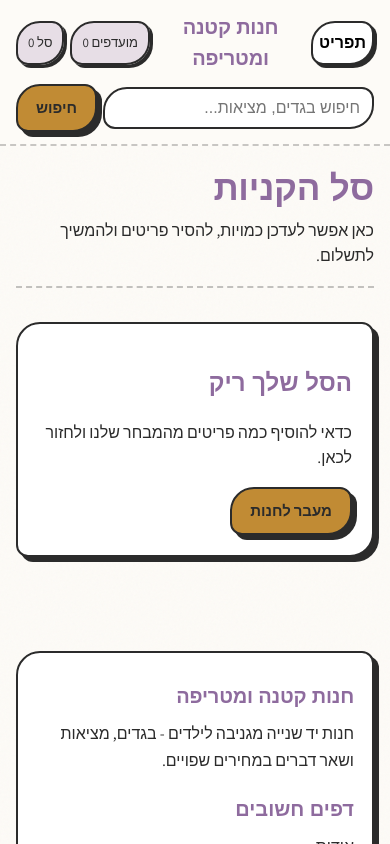
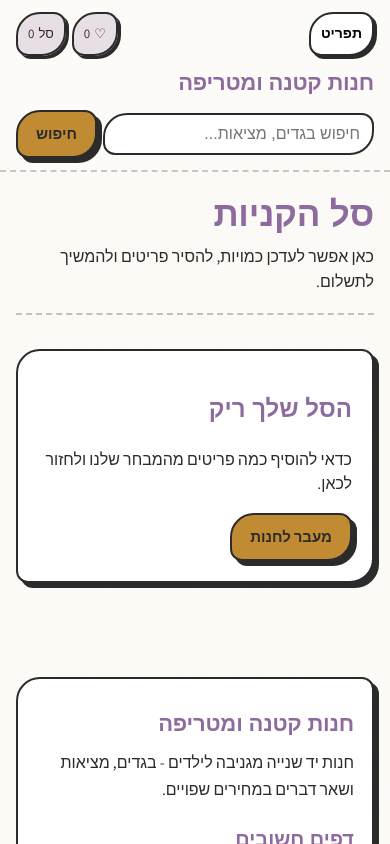
Before and after one commit to Doringber/vintage-market, a Next.js app: page /cart in a window 390 px wide. Shown: the top 844 px of the page. Built offline with nearby package versions, Linux system fonts and the light colour scheme; a web font is replaced by a local one.

Commit message:
fix: loosen the mobile header and keep the hero pitch simple
Stack the phone header into menu, brand, and search rows so the top bar is usable.

Co-authored-by: Dor ingber <Doringber@users.noreply.github.com>

```diff
--- a/app/components/header-actions.tsx
+++ b/app/components/header-actions.tsx
@@ -13,7 +13,11 @@ export function HeaderActions() {
         href="/favorites"
         aria-label={`מועדפים, ${favoriteCount} פריטים`}
       >
-        מועדפים {favoriteCount}
+        <span className="actionLabelFull">מועדפים</span>
+        <span className="actionLabelShort" aria-hidden="true">
+          ♡
+        </span>
+        <span>{favoriteCount}</span>
       </Link>
 
       <Link
@@ -21,7 +25,11 @@ export function HeaderActions() {
         href="/cart"
         aria-label={`סל קניות, ${cartCount} פריטים`}
       >
-        סל {cartCount}
+        <span className="actionLabelFull">סל</span>
+        <span className="actionLabelShort" aria-hidden="true">
+          סל
+        </span>
+        <span>{cartCount}</span>
       </Link>
     </div>
   );
--- a/app/components/mobile-nav.tsx
+++ b/app/components/mobile-nav.tsx
@@ -46,7 +46,7 @@ export function MobileNav() {
         aria-controls="mobile-menu"
         onClick={() => setOpen((current) => !current)}
       >
-        {open ? "סגירה" : "תפריט"}
+        <span className="menuToggleText">{open ? "סגירה" : "תפריט"}</span>
       </button>
 
       {open ? (
--- a/app/globals.css
+++ b/app/globals.css
@@ -283,6 +283,7 @@ h3,
   display: inline-flex;
   align-items: center;
   justify-content: center;
+  gap: 4px;
   min-height: 44px;
   border: 2px solid var(--charcoal);
   border-radius: var(--border-quirky);
@@ -290,6 +291,10 @@ h3,
   padding: 8px 12px;
   font-size: 14px;
   white-space: nowrap;
+}
+
+.actionLabelShort {
+  display: none;
 }
 
 .actionLink:hover {
@@ -1107,6 +1112,33 @@ a:focus-visible {
 }
 
 @media (max-width: 640px) {
+  .header {
+    grid-template-columns: auto 1fr;
+    grid-template-areas:
+      "menu tools"
+      "brand brand"
+      "search search";
+  }
+
+  .brand {
+    justify-self: stretch;
+    text-align: start;
+    font-size: 22px;
+  }
+
+  .actionLabelFull {
+    display: none;
+  }
+
+  .actionLabelShort {
+    display: inline;
+  }
+
+  .menuToggle {
+    padding-inline: 10px;
+    font-size: 14px;
+  }
+
   body {
     font-size: 16px;
   }
--- a/app/page.tsx
+++ b/app/page.tsx
@@ -18,8 +18,7 @@ export default async function Home() {
           </h1>
           <p className="heroText">
             חנות יד שנייה מגניבה לילדים, בסגנון יד2. בגדים, מציאות ושאר
-            דברים במחירים שפויים. בלי הבטחה שבדקנו או שאישרנו וינטג׳ -
-            פשוט פריטים שווים שאפשר לקחת הביתה.
+            דברים במחירים שפויים.
           </p>
           <ul className="categoryPills">
             <li>בגדים</li>
```
